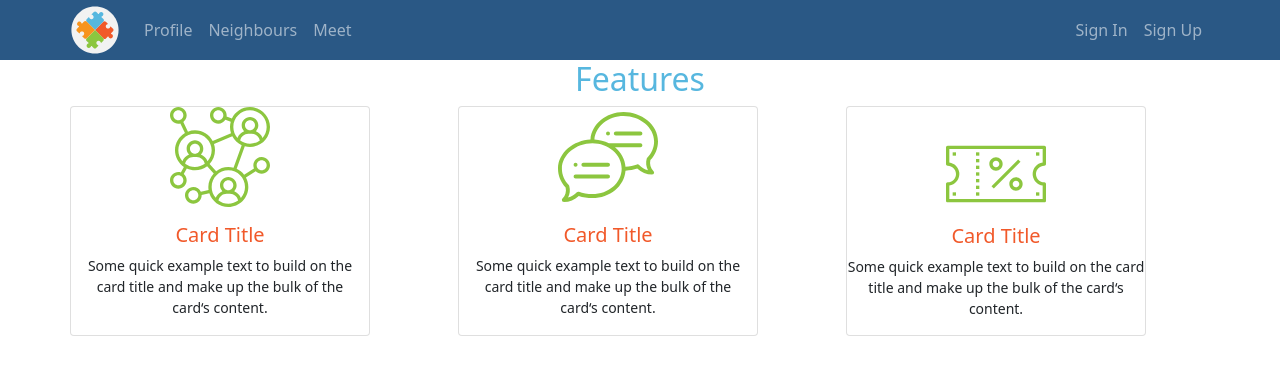
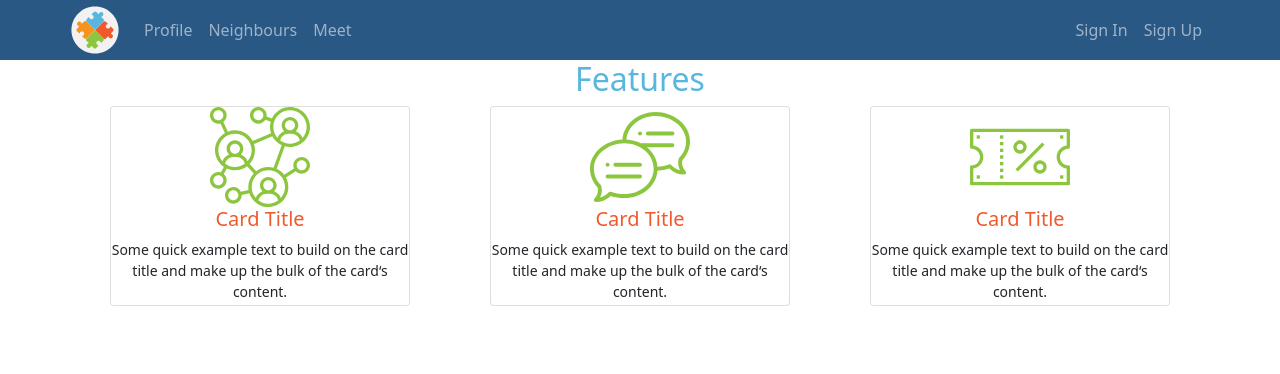
Before and after one commit to ReCoded-Org/capstone-turkey-love-thy-neighbour, a React (Create React App) app: page / in a window 1280 px wide. Shown: the top 374 px of the page. Built offline with nearby package versions, Linux system fonts and the light colour scheme.

Commit message:
Add cards and animation

```diff
--- a/src/components/Features/index.jsx
+++ b/src/components/Features/index.jsx
@@ -10,12 +10,12 @@ import "./index.scss";
 
 function Features() {
   return (
-    <Container fluid>
+    <section className="container-fluid">
       <Container>
         <h2>Features</h2>
         <Row className="features-content-row">
-          <Col>
-            <Card className="d-flex flex-column align-items-center">
+          <Col xs={12} sm={12} md={4}>
+            <Card className="d-flex flex-column align-items-center justify-content-start">
               <img src={NetworkImg} className="img-fluid" alt="network svg" />
               <Card.Body>
                 <Card.Title>Card Title</Card.Title>
@@ -26,8 +26,8 @@ function Features() {
               </Card.Body>
             </Card>
           </Col>
-          <Col>
-            <Card className="d-flex flex-column align-items-center">
+          <Col xs={12} sm={12} md={4}>
+            <Card className="d-flex flex-column align-items-center justify-content-start">
               <img
                 src={SpeechBubbleImg}
                 className="img-fluid"
@@ -42,19 +42,21 @@ function Features() {
               </Card.Body>
             </Card>
           </Col>
-          <Col>
-            <Card className="d-flex flex-column align-items-center justify-content-center">
+          <Col xs={12} sm={12} md={4}>
+            <Card className="d-flex flex-column align-items-center justify-content-start">
               <img src={CouponImg} className="img-fluid" alt="coupon svg" />
-              <Card.Title>Card Title</Card.Title>
-              <Card.Text>
-                Some quick example text to build on the card title and make up
-                the bulk of the card&lsquo;s content.
-              </Card.Text>
+              <Card.Body>
+                <Card.Title>Card Title</Card.Title>
+                <Card.Text>
+                  Some quick example text to build on the card title and make up
+                  the bulk of the card&lsquo;s content.
+                </Card.Text>
+              </Card.Body>
             </Card>
           </Col>
         </Row>
       </Container>
-    </Container>
+    </section>
   );
 }
 
--- a/src/components/Features/index.scss
+++ b/src/components/Features/index.scss
@@ -7,26 +7,75 @@ h2 {
 }
 
 .features-content-row {
+  margin: 0 !important;
+
   img {
-    width: 100px;
-    height: 100px;
+    @media screen and (min-width: 768px) {
+      width: 100px;
+      height: 100px;
+    }
+    @media screen and (max-width: 767px) {
+      width: 70px;
+      height: 70px;
+    }
   }
 
   p,
   .card-title {
     text-align: center;
+    transition: all ease-in-out 300ms;
   }
 
   p {
-    font-size: 14px;
+    @media screen and (max-width: 236px) {
+      font-size: 11px;
+    }
+    @media screen and (min-width: 237px) {
+      font-size: 14px;
+    }
+  }
+
+  & > div {
+    padding: 0;
+
+    & > div {
+      margin: 0 auto;
+    }
   }
 
   .card {
-    max-width: 300px;
-    height: 230px;
+    transition: all ease-in-out 300ms;
+
+    @media screen and (min-width: 576px) {
+      max-width: 300px;
+    }
+    @media screen and (min-width: 342px) {
+      height: 153px;
+    }
+    @media screen and (min-width: 576px) {
+      height: 170px;
+    }
+    @media screen and (min-width: 768px) {
+      height: 200px;
+    }
+    // height: 177px;
+
+    .card-body {
+      padding: 0;
+
+      .card-title {
+        color: $logo-red;
+      }
+    }
+  }
+
+  .card:hover {
+    background-color: $logo-blue;
+    transition: all ease-in-out 300ms;
 
     .card-title {
-      color: $logo-red;
+      color: $white;
+      transition: all ease-in-out 300ms;
     }
   }
 }
--- a/src/containers/Home/index.jsx
+++ b/src/containers/Home/index.jsx
@@ -5,11 +5,9 @@ import Features from "../../components/Features";
 
 function Home() {
   return (
-    <section className="container-fluid">
-      <Container>
-        <Features />
-      </Container>
-    </section>
+    <Container fluid>
+      <Features />
+    </Container>
   );
 }
 
```
